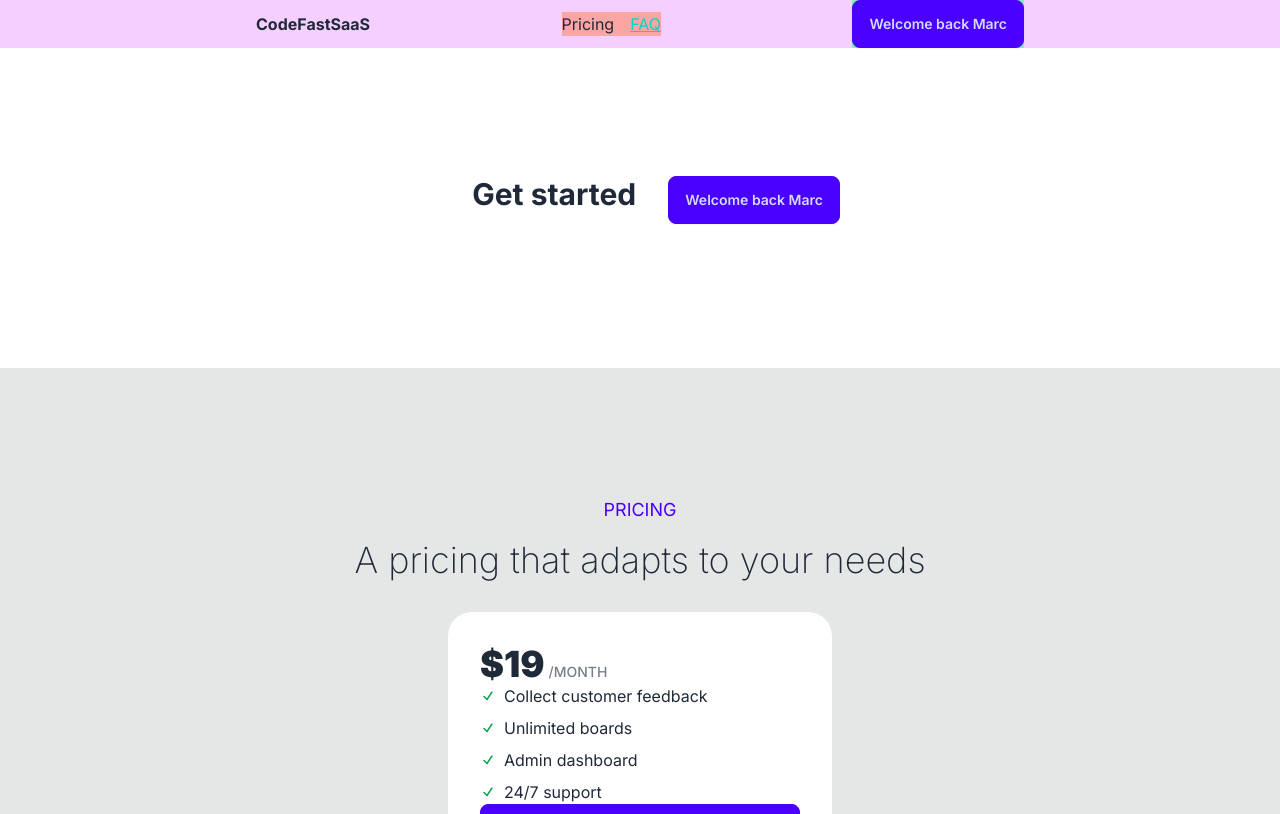
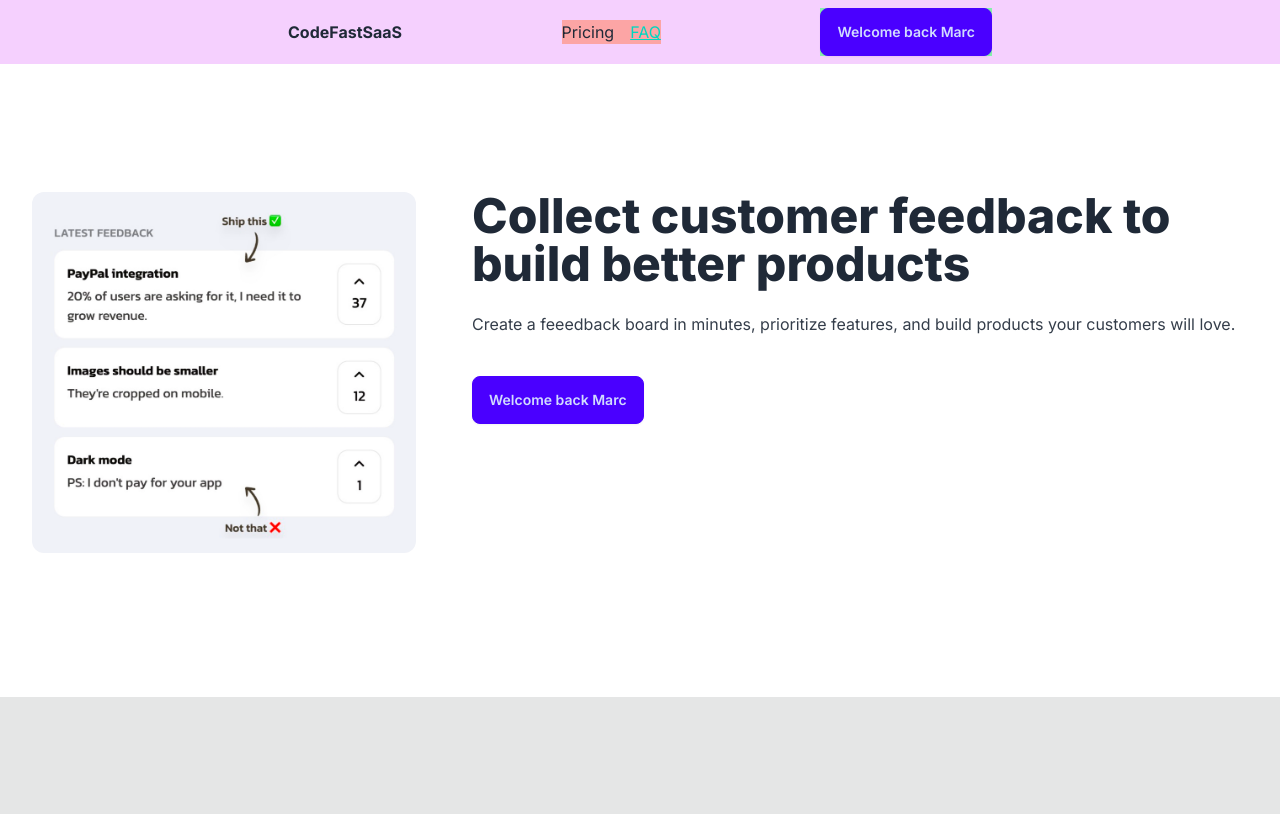
Before and after one commit to kblow-user/codefast-saas, a Next.js app: page / in a window 1280 px wide. Shown: the top 814 px of the page. Built offline with nearby package versions, Linux system fonts and the light colour scheme.

Commit message:
update on image product file

```diff
--- a/app/page.js
+++ b/app/page.js
@@ -1,14 +1,19 @@
 import ButtonLogin from "@/components/ButtonLogin";
 import FAQListItem from "@/components/FAQListItem";
+import Image from "next/image";
+import productDemo from "./productDemo.jpeg";
 
 export default function Home() {
   const isLoggedIn = true;
   const name = "Marc";
 
+  // console.log(process.env.MONGO_URI);
+
   return (
     <main>
+      {/* HEADER */}
       <section className="bg-fuchsia-200">
-        <div className="max-w-3xl mx-auto flex justify-between items-center">
+        <div className="max-w-3xl mx-auto flex justify-between items-center px-8 py-2">
           <div className="font-bold">CodeFastSaaS</div>
           <div className="space-x-4 md:bg-red-300">
             <a className="link link-hover" href="#pricing">
@@ -23,11 +28,26 @@ export default function Home() {
           </div>
         </div>
       </section>
-      <section className="text-center py-32 px-8 mb-4">
-        <button className="text-3xl font-bold px-8">Get started</button>
+      {/* HERO */}
+      <section className="text-center lg:text-left py-32 px-8 mb-4 flex flex-col lg:flex-row gap-14">
+        <Image
+          src={productDemo}
+          alt="Product demo"
+          className="w-96 rounded-xl saturate-150"
+        />
         {/* <div onClick={() => console.log("Clicked!")}></div> */}
-        <ButtonLogin isLoggedIn={isLoggedIn} name={name} />
+        <div>
+          <h1 className="text-4xl lg:text-5xl font-extrabold mb-6">
+            Collect customer feedback to build better products
+          </h1>
+          <div className="opacity-90 mb-10">
+            Create a feeedback board in minutes, prioritize features, and build
+            products your customers will love.
+          </div>
+          <ButtonLogin isLoggedIn={isLoggedIn} name={name} />
+        </div>
       </section>
+      {/* PRICING */}
       <section className="bg-base-300" id="pricing">
         <div className="py-32 px-8 max-w-3xl mx-auto">
           <p className="text-lg uppercase text-center text-primary mb-4">
@@ -86,16 +106,17 @@ export default function Home() {
             {[
               {
                 question: "What do I get exactly?",
-                answer: "Loreum Ipseum",
+                answer:
+                  "You will get the most of what you want in your data set",
               },
               {
                 question: "Can I get a refund?",
                 answer:
-                  "Loreum IpseumIf you are unsatisfy with our product and service, you may definitely get the refund by writing in.",
+                  "If you are unsatisfy with our product and service, you may definitely get the refund by writing in.",
               },
               {
                 question: "I have another question",
-                answer: "Loreum Ipseum",
+                answer: "Feel free to ask what is in your mind or doubt",
               },
             ].map((qa) => (
               <FAQListItem key={qa.question} qa={qa} />
```
Also changed, not shown: auth.js (added, +22 -0 lines).
